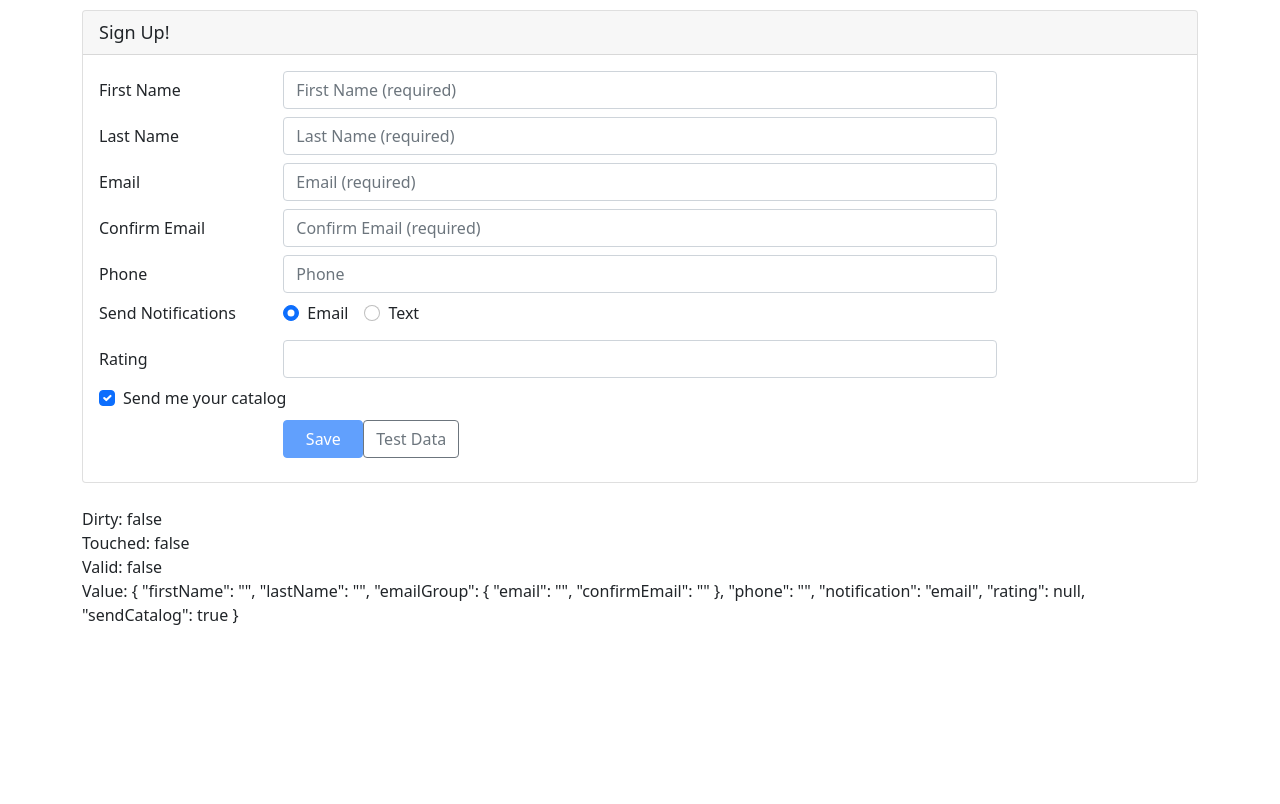
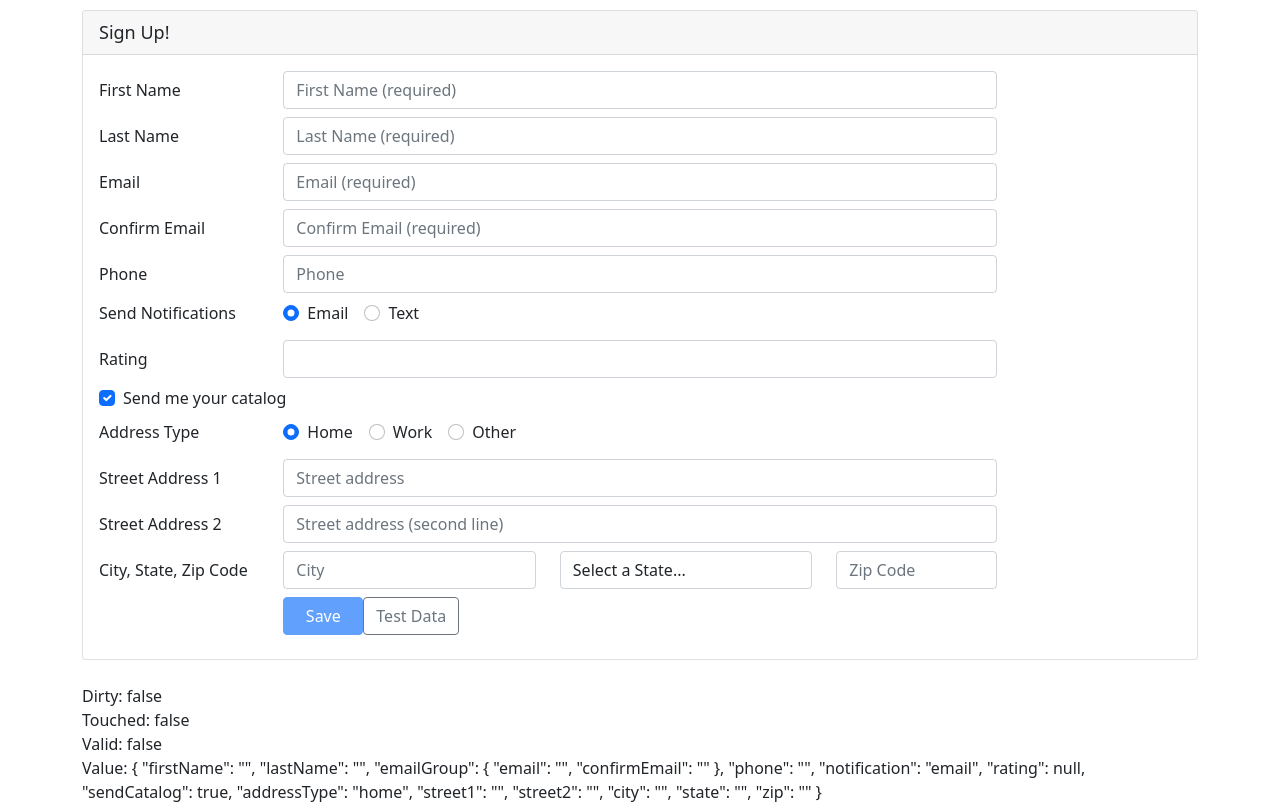
Before and after one commit to SReeve413/ng-ReactiveForms, an Angular app in the folder demo-start-v12/: page / in a window 1280 px wide. Built offline with nearby package versions, Linux system fonts and the light colour scheme.

Commit message:
Defining a Form Group

```diff
--- a/demo-start-v12/src/app/customers/customer.component.html
+++ b/demo-start-v12/src/app/customers/customer.component.html
@@ -173,8 +173,8 @@
           </div>
         </div>
       </div>
-<!--
-      <div *ngIf="customer.sendCatalog">
+
+      <div *ngIf="customerForm.get('sendCatalog')!.value">
         <div class="form-group row mb-2">
           <label class="col-md-2 col-form-label pt-0">Address Type</label>
           <div class="col-md-8">
@@ -184,6 +184,7 @@
                        id="addressType1Id"
                        type="radio"
                        value="home"
+                       formControlName="addressType"
                        > Home
               </label>
             </div>
@@ -193,6 +194,7 @@
                        id="addressType1Id"
                        type="radio"
                        value="work"
+                       formControlName="addressType"
                       > Work
               </label>
             </div>
@@ -202,12 +204,12 @@
                        id="addressType1Id"
                        type="radio"
                        value="other"
+                       formControlName="addressType"
                        > Other
               </label>
             </div>
           </div>
-        </div> -->
-<!--
+        </div>
         <div class="form-group row mb-2">
           <label class="col-md-2 col-form-label"
                  for="street1Id">Street Address 1</label>
@@ -216,7 +218,7 @@
                    id="street1Id"
                    type="text"
                    placeholder="Street address"
-                   [(ngModel)]="customer.street1"
+                   formControlName="street1"
                    name="street1">
           </div>
         </div>
@@ -229,7 +231,7 @@
                    id="street2Id"
                    type="text"
                    placeholder="Street address (second line)"
-                   [(ngModel)]="customer.street2"
+                   formControlName="street2"
                    name="street2">
           </div>
         </div>
@@ -242,13 +244,13 @@
                    id="cityId"
                    type="text"
                    placeholder="City"
-                   [(ngModel)]="customer.city"
+                   formControlName="city"
                    name="city">
           </div>
           <div class="col-md-3">
             <select class="form-control"
                     id="stateId"
-                    [(ngModel)]="customer.state"
+                    formControlName="state"
                     name="state">
               <option value=""
                       disabled
@@ -269,11 +271,11 @@
                    id="zipId"
                    type="number"
                    placeholder="Zip Code"
-                   [(ngModel)]="customer.zip"
+                   formControlName="zip"
                    name="zip">
           </div>
         </div>
-      </div> -->
+      </div>
 
       <div class="form-group row mb-2">
         <div class="offset-md-2 col-md-4">
--- a/demo-start-v12/src/app/customers/customer.component.ts
+++ b/demo-start-v12/src/app/customers/customer.component.ts
@@ -60,7 +60,13 @@
       phone: '',
       notification: 'email',
       rating: [null, ratingRange(1,5)],
-      sendCatalog: true
+      sendCatalog: true,
+      addressType: 'home',
+      street1: '',
+      street2: '',
+      city: '',
+      state: '',
+      zip: ''
     })
 
     this.customerForm.get('notification')?.valueChanges.subscribe(
```
